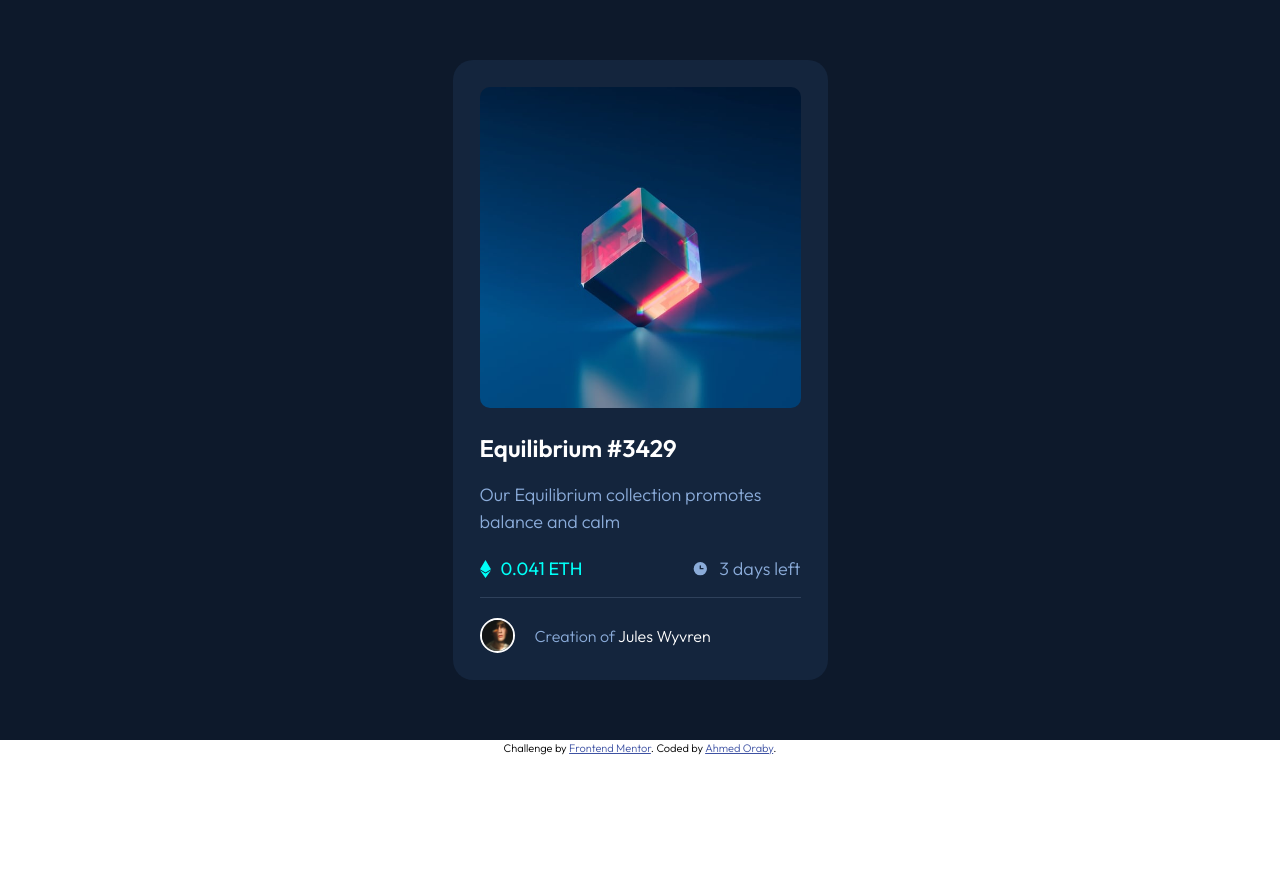
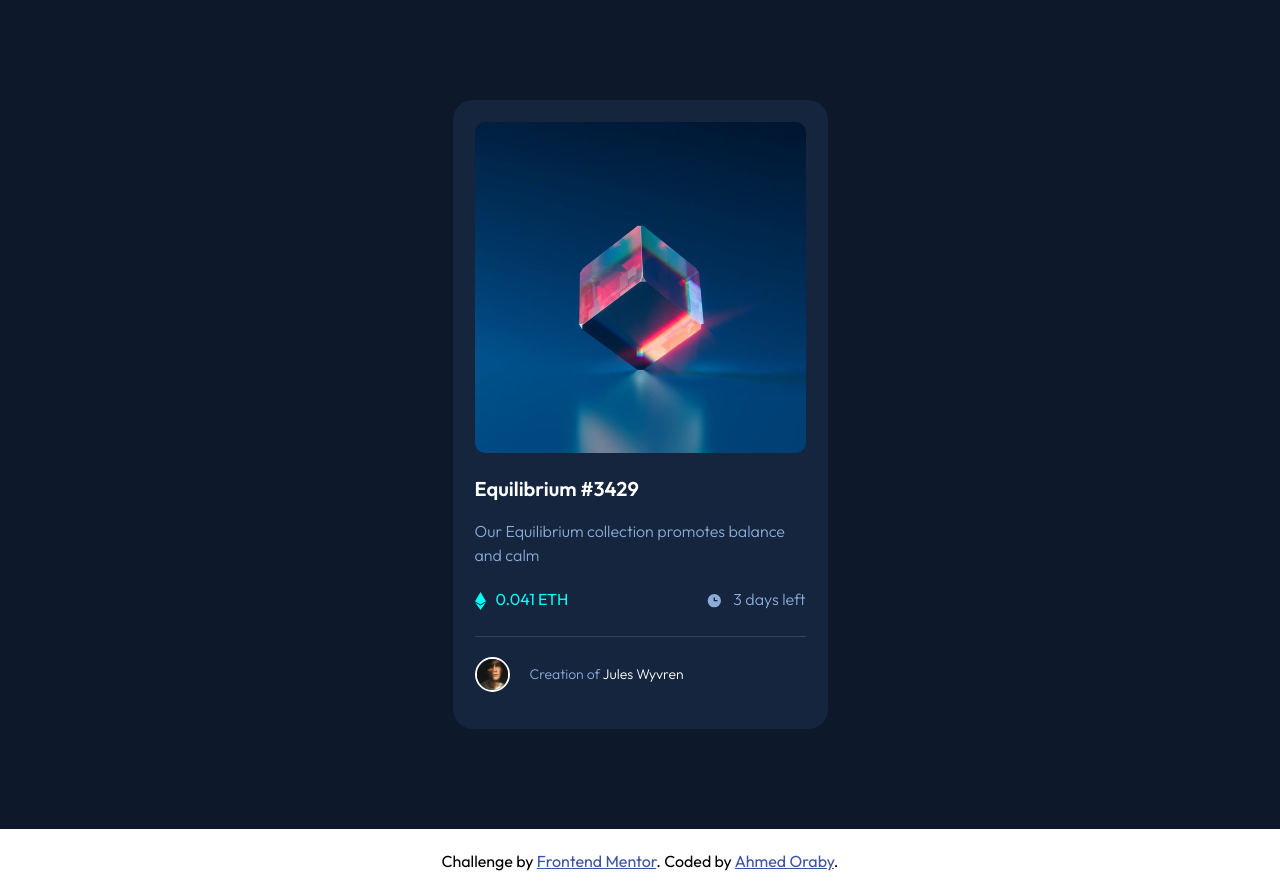
Before and after one commit to Ahmed-Oraby/NFT-preview-card, a plain HTML site: page index.html in a window 1280 px wide. Before the commit the page ends 800 px from the top, so only its background shows below. Drawn offline with nearby package versions, Linux system fonts and the light colour scheme.

Commit message:
Define fonts and styles for desktop layout.

```diff
--- a/index.html
+++ b/index.html
@@ -25,10 +25,12 @@
         <div class="container">
             <div class="card">
                 <div class="card__content">
-                    <div class="card__image">
-                        <img src="images/image-equilibrium.jpg" alt="" />
-                    </div>
-                    <h1 class="card__title">Equilibrium #3429</h1>
+                    <a href="#">
+                        <div class="card__image">
+                            <img src="images/image-equilibrium.jpg" alt="" />
+                        </div>
+                    </a>
+                    <h1 class="card__title"><a href="#">Equilibrium #3429</a></h1>
                     <p class="soft-blue">Our Equilibrium collection promotes balance and calm</p>
                     <div class="card__footer">
                         <div class="card__icon">
@@ -56,7 +58,7 @@
                             <img src="images/image-avatar.png" alt="" />
                         </div>
                         <p class="soft-blue">
-                            Creation of <span class="author">Jules Wyvren</span>
+                            Creation of <span class="author"><a href="#">Jules Wyvren</a></span>
                         </p>
                     </div>
                 </div>
@@ -67,7 +69,10 @@
                 Challenge by
                 <a href="https://www.frontendmentor.io?ref=challenge" target="_blank"
                     >Frontend Mentor</a
-                >. Coded by <a href="#">Ahmed Oraby</a>.
+                >. Coded by
+                <a href="https://www.frontendmentor.io/profile/Ahmed-Oraby" target="_blank"
+                    >Ahmed Oraby</a
+                >.
             </div>
         </footer>
     </body>
--- a/style.css
+++ b/style.css
@@ -28,7 +28,7 @@ body {
 .container {
     background-color: var(--color-main-bg);
     margin: auto;
-    padding: 6rem 0;
+    padding: 10rem 0;
 }
 
 .card {
@@ -45,6 +45,11 @@ body {
     object-fit: cover;
 }
 
+.card__content a {
+    text-decoration: none;
+    color: inherit;
+}
+
 .card__image {
     position: relative;
 }
@@ -59,7 +64,6 @@ body {
     display: inline-flex;
     justify-content: center;
     align-items: center;
-    cursor: pointer;
 }
 
 .card__title {
@@ -71,7 +75,6 @@ body {
 
 .card__title:hover {
     color: var(--color-cyan);
-    cursor: pointer;
 }
 
 .card__icon {
@@ -125,17 +128,43 @@ body {
 
 .author:hover {
     color: var(--color-cyan);
-    cursor: pointer;
 }
 
 .soft-blue {
     color: var(--color-softblue);
 }
 
+footer {
+    padding: 2rem;
+}
+
 .attribution {
-    font-size: 11px;
     text-align: center;
+    font-weight: 400;
 }
 .attribution a {
     color: hsl(228, 45%, 44%);
 }
+
+@media screen and (min-width: 1024px) {
+    body {
+        font-size: 1.6rem;
+    }
+
+    .card {
+        padding: 2.2rem;
+    }
+
+    .card__title {
+        font-size: 2rem;
+    }
+
+    .line {
+        margin-top: 2.5rem;
+    }
+
+    .card__credit {
+        font-size: 1.4rem;
+        margin-bottom: 1.5rem;
+    }
+}
```
